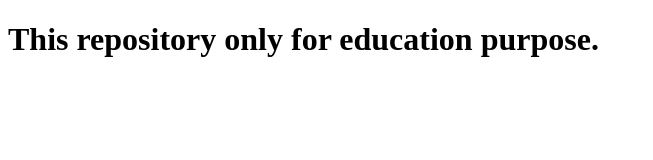
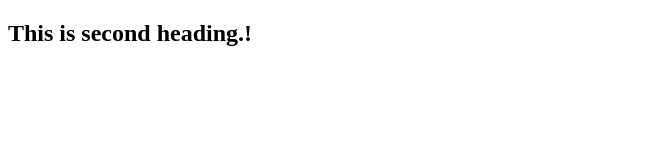
Before and after one commit to shakilahmed3/github-tutorial-video, a plain HTML site: page index.html in a window 1280 px wide. Shown: the whole page, without its empty margins (0-653 px from the left). Drawn offline with Linux system fonts and the light colour scheme.

Commit message:
add second heading and comment first heading
add second heading and comment first heading

```diff
--- a/index.html
+++ b/index.html
@@ -6,6 +6,7 @@
     <title>This repository only for education purpose.</title>
 </head>
 <body>
-    <h1>This repository only for education purpose.</h1>
+    <!-- <h1>This repository only for education purpose.</h1> -->
+    <h2>This is second heading.!</h2>
 </body>
 </html>
```
